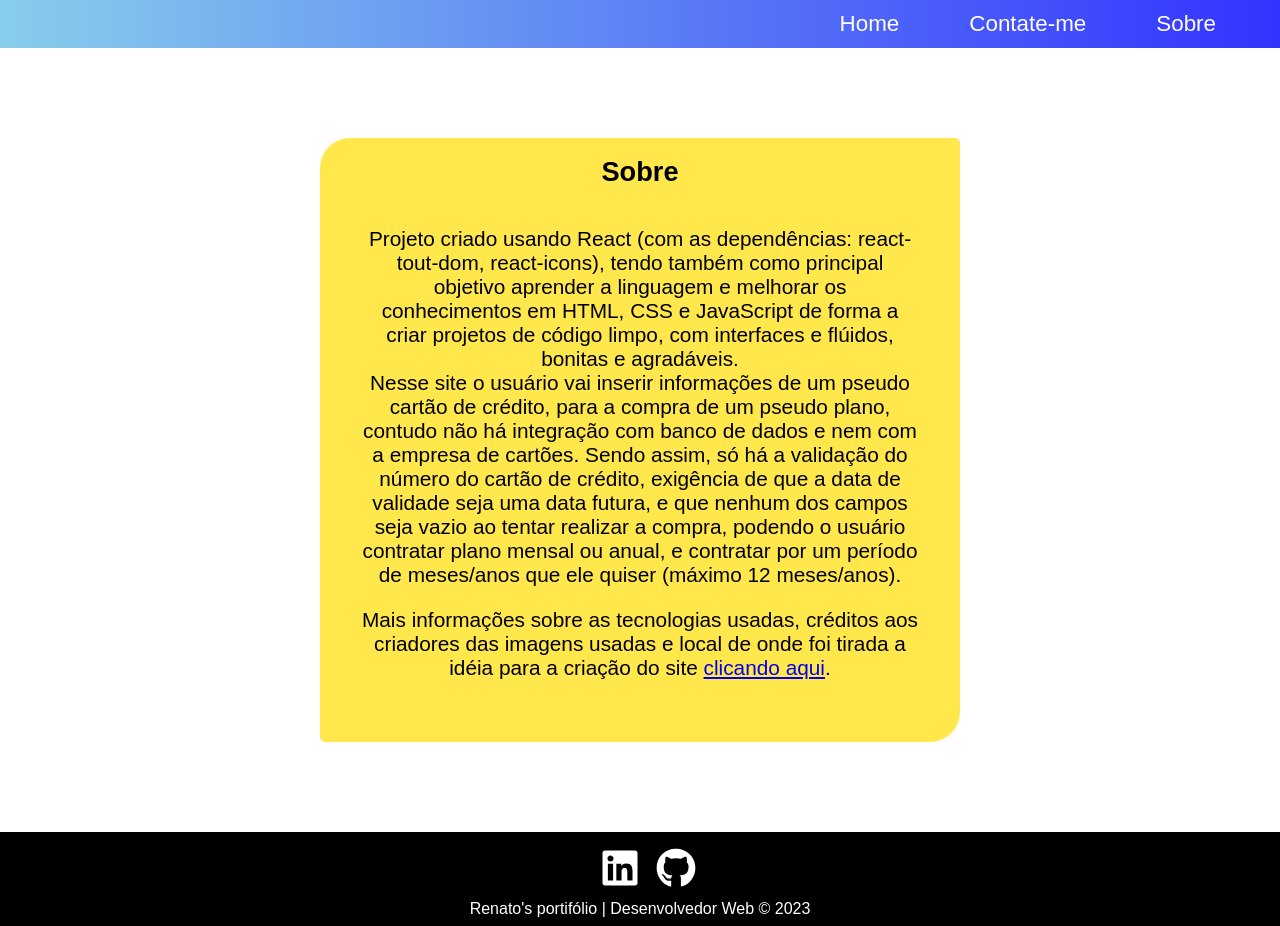
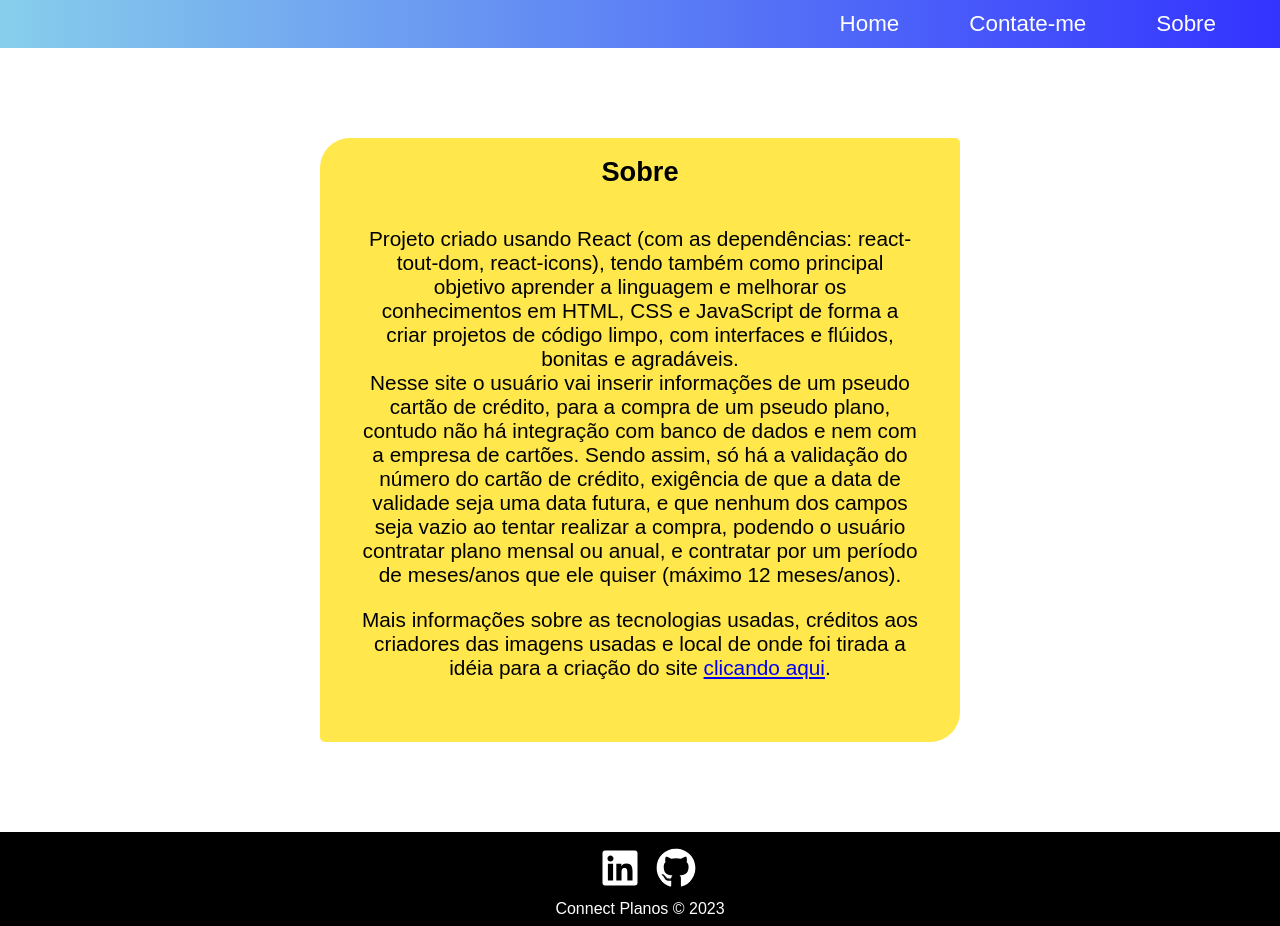
Before and after one commit to rena02to/Connect-Planos, a React (Create React App) app: page /sobre in a window 1280 px wide. Built offline with nearby package versions, Linux system fonts and the light colour scheme; the HTML template or start-up script is replaced by a standard one.

Commit message:
Colocando o texto correto no footer da página

```diff
--- a/src/layout/Footer.js
+++ b/src/layout/Footer.js
@@ -8,7 +8,7 @@ function Footer(){
                 <a href="https://linkedin.com/in/renato-alves-2284a6236" target="_blank" rel="noopener noreferrer"><FaLinkedin /></a>
                 <a href="https://github.com/rena02to" target="_blank" rel="noopener noreferrer"><FaGithub /></a>
             </div>
-            <p>Renato's portifólio | Desenvolvedor Web &copy; 2023</p>
+            <p>Connect Planos &copy; 2023</p>
         </footer>
     );
 }
```
